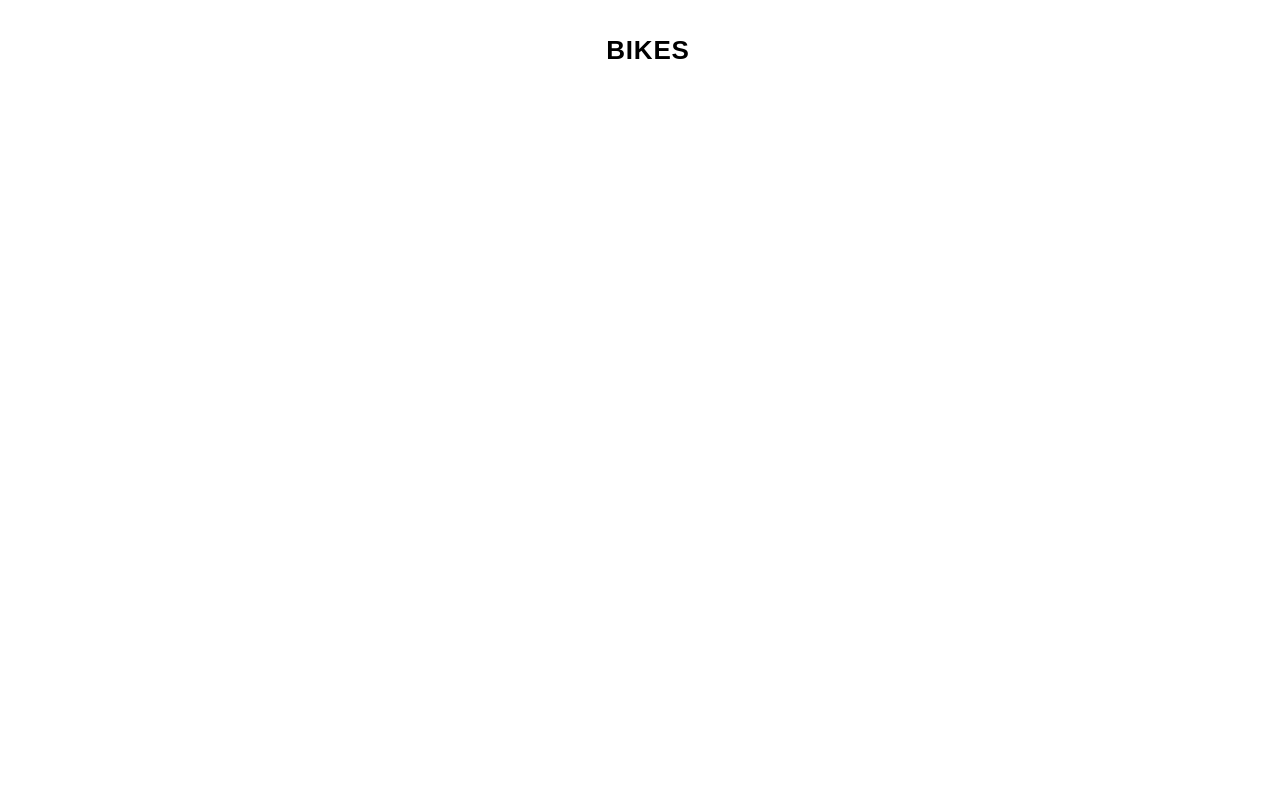
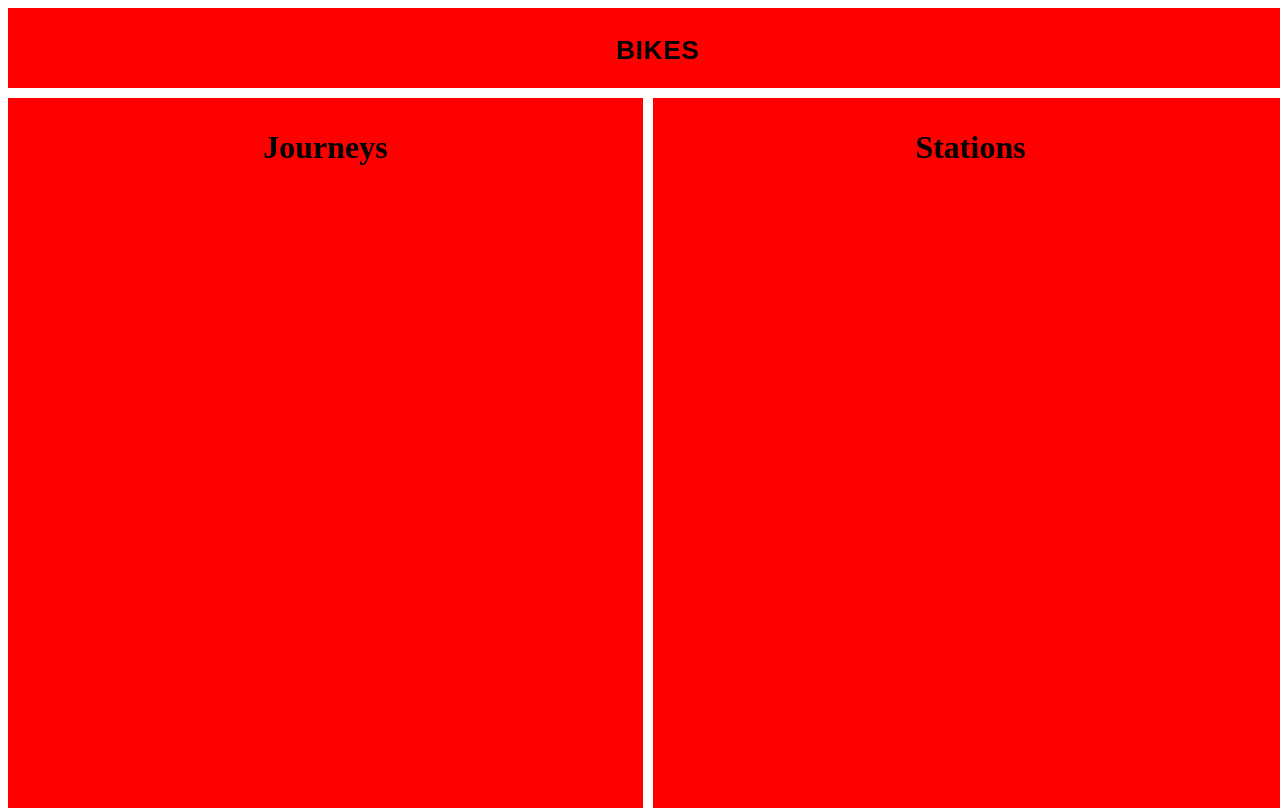
Before and after one commit to Iispar/HSL-bikes-frontend, a React (Create React App) app: page / in a window 1280 px wide. Shown: the top 808 px of the page. Built offline with nearby package versions, Linux system fonts and the light colour scheme.

Commit message:
grid layout

```diff
--- a/src/App.js
+++ b/src/App.js
@@ -1,6 +1,7 @@
 import React from 'react'
 import Header from './components/Header'
-
+import Journeys from './components/Journeys'
+import Stations from './components/Stations'
 import './components/Grid.css'
 
 /**
@@ -14,10 +15,10 @@ const App = () => {
         <Header/>
       </div>
       <div className="left-container">
-
+        <Journeys/>
       </div>
       <div className="right-container">
-
+        <Stations/>
       </div>
     </div>
   )
--- a/src/components/Grid.css
+++ b/src/components/Grid.css
@@ -1,8 +1,9 @@
 .grid-container {
     display: grid;
     position: absolute;
-    grid-auto-columns: 1fr;
-    height: 90%;
+    grid-auto-columns: 1fr 1fr 1fr;
+    grid-auto-rows: auto 1fr 1fr;
+    height: 100%;
     width: 100%;
     gap: 10px;
   }
@@ -10,16 +11,33 @@
 .grid-container > div {
     text-align: center;
     padding: 10px;
+    background: red;
   }
 
 .header-container {
     display: flex;
-    justify-self: center;
+    justify-content: center;
     grid-column: 1/3;
-    height: 80px;
+    grid-row: 1/1;
+    height: 60px;
+    width: 100%;
     text-transform: uppercase;
       font-size: 13px;
       font-family: "Work Sans", sans-serif;
       font-weight: 500;
       letter-spacing: 0.8px;
   }
+
+.right-container {
+    display: flex;
+    justify-content: center;
+    grid-row: 2/2;
+    gird-column: 2/3;
+}
+
+.left-container {
+    display: flex;
+    justify-content: center;
+    grid-row: 2/2;
+    gird-column: 1/2;
+}
--- a/src/components/Journeys.js
+++ b/src/components/Journeys.js
@@ -0,0 +1,13 @@
+import React from 'react'
+
+/**
+ * method for creating the list of journeys.
+ * @returns the journeys
+ */
+const Journeys = () => {
+  return (
+    <h1> Journeys </h1>
+  )
+}
+
+export default Journeys
--- a/src/components/Stations.js
+++ b/src/components/Stations.js
@@ -0,0 +1,13 @@
+import React from 'react'
+
+/**
+ * method for creating the list of stations.
+ * @returns the stations
+ */
+const Stations = () => {
+  return (
+    <h1> Stations </h1>
+  )
+}
+
+export default Stations
```
